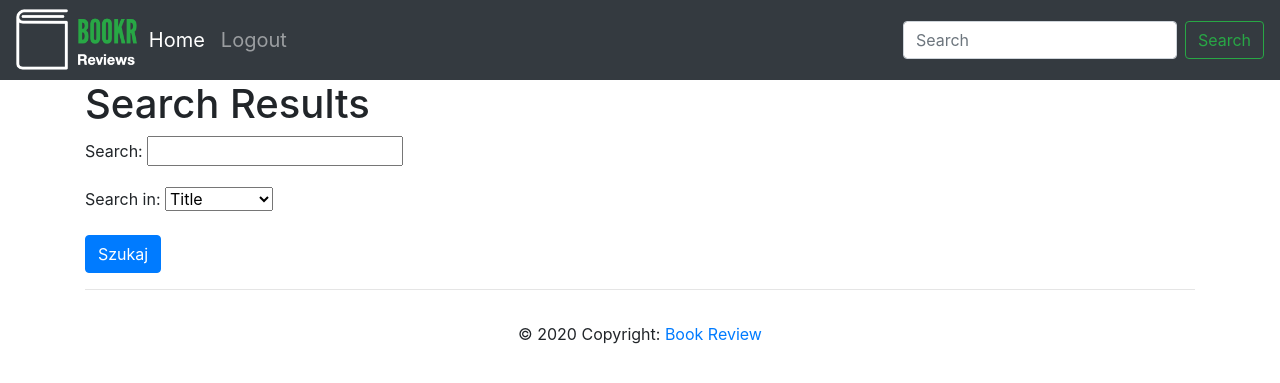
After one commit to dev-com2020/dj-projekt_bookr, a Django app: page /book-search/ in a window 1280 px wide. The commit adds this page. Shown: the top 383 px of the page. Run offline with Django 3.2, Linux system fonts and the light colour scheme; some libraries are stand-ins or nearby versions.

Commit message:
30.04 9:24

```diff
--- a/bookr/bookr/settings.py
+++ b/bookr/bookr/settings.py
@@ -58,7 +58,8 @@ INTERNAL_IPS = [
     "127.0.0.1",
     # ...
 ]
-
+# zmienna ta musi być zdefiniowana w pliku settings.py, a jej wartością musi być lista adresów IP, które mają dostęp do debugbara.
+# W naszym przypadku jest to tylko
 TEMPLATES = [
     {
         'BACKEND': 'django.template.backends.django.DjangoTemplates',
@@ -79,6 +80,8 @@ WSGI_APPLICATION = 'bookr.wsgi.application'
 
 # Database
 # https://docs.djangoproject.com/en/3.1/ref/settings/#databases
+
+DEFAULT_AUTO_FIELD='django.db.models.AutoField' # dodajemy tę linię, aby uniknąć ostrzeżenia w konsoli
 
 DATABASES = {
     'default': {
--- /dev/null
+++ b/bookr/reviews/forms.py
@@ -0,0 +1,8 @@
+from django import forms
+
+class SearchForm(forms.Form):
+    search = forms.CharField(required=False, min_length=3)
+    search_in = forms.ChoiceField(
+        choices=(('title', 'Title'),
+                 ('contributor', 'Contributor'),
+                 ('isbn', 'ISBN')), required=False)
--- /dev/null
+++ b/bookr/reviews/templates/search-result.html
@@ -0,0 +1,41 @@
+{% extends 'base.html' %}
+{% block title %}
+    <title>Search Results</title>
+    {% if form.is_valid and search_text %}
+        <p>Results for: {{ search_text }}</p>
+    {% else %}
+        <p>Search for a book.</p>
+    {% endif %}
+{% endblock %}
+{% block content %}
+    <div class="container">
+        <div class="row">
+            <div class="col-md-12">
+                <h1>Search Results</h1>
+                <form>
+                    {{ form.as_p }}
+                    <button type="submit" class="btn btn-primary">Szukaj</button>
+                </form>
+                <hr>
+                {% if form.is_valid and search_text %}
+                <h3>Search result for <em>{{ search_text }}</em></h3>
+                    {% for book in books %}
+                        <ul class="list-group">
+                            <li class="list-group-item">
+                                <span class="text-info">Tytuł:</span><a href="{% url 'book_detail' book.pk %}">{{ book }}</a>
+                            <br/>
+                                <span class="text-info">Autorzy:</span>
+                                {% for contributor in book.contributor.all %}
+                                    {{ contributor.first_name }} {{ contributor.last_name }}
+                                    {% if not forloop.last %}, {% endif %}
+                                {% endfor %}
+                            </li>
+                            {% empty %}
+                                <li class="list-group-item">No results found.</li>
+                            {% endfor %}
+                        </ul>
+                    {% endif %}
+                </div>
+            </div>
+        </div>
+{% endblock %}
--- a/bookr/reviews/urls.py
+++ b/bookr/reviews/urls.py
@@ -10,6 +10,7 @@ from bookr import settings
 urlpatterns = [
     path('', views.welcome_view, name='welcome'),
     path('books/', views.book_list, name='book_list'),
-
+    # path('form/', views.form_example, name='form_example'),
+    path('book-search/', views.book_search, name='book_search'),
 
 ]
--- a/bookr/reviews/views.py
+++ b/bookr/reviews/views.py
@@ -1,6 +1,7 @@
 from django.http import HttpResponse
 from django.shortcuts import render
 
+from .forms import SearchForm
 from .models import Book
 from .utils import average_rating
 
@@ -10,10 +11,12 @@ def index(request):
     name = "Bookr"
     return render(request, "base.html", {"name": name})
 
+
 def welcome_view(request):
     message = f"<html><h1>Welcome to Bookr!</h1></html> " \
               f"<p>{Book.objects.count()} książek w bazie danych</p></html>"
     return HttpResponse(message)
+
 
 def book_list(request):
     global context
@@ -33,3 +36,14 @@ def book_list(request):
             'number_of_reviews': number_of_reviews})
         context = {'book_list': book_list}
     return render(request, "book_list.html", context)
+
+
+def form_example(request):
+    return render(request, "form-example.html")
+
+
+def book_search(request):
+    search_text = request.GET.get('search', "")
+    form = SearchForm(request.GET)
+    books = set()
+    return render(request, "search-result.html", {'search_text': search_text, 'form': form, 'books': books})
--- a/bookr/templates/base.html
+++ b/bookr/templates/base.html
@@ -22,7 +22,6 @@
 <body>
  <nav class="navbar navbar-expand-sm navbar-dark bg-dark sticky-top">
            <img src="{% static 'logo.png' %}" width="10%">
-          <a class="navbar-brand" href="/">Book Review</a>
           <button class="navbar-toggler" type="button" data-toggle="collapse" data-target="#navbarSupportedContent" aria-controls="navbarSupportedContent" aria-expanded="false" aria-label="Toggle navigation">
             <span class="navbar-toggler-icon"></span>
           </button>
```
Also changed, not shown: bookr/reviews/templates/form-example.html (added, +39 -0 lines).
